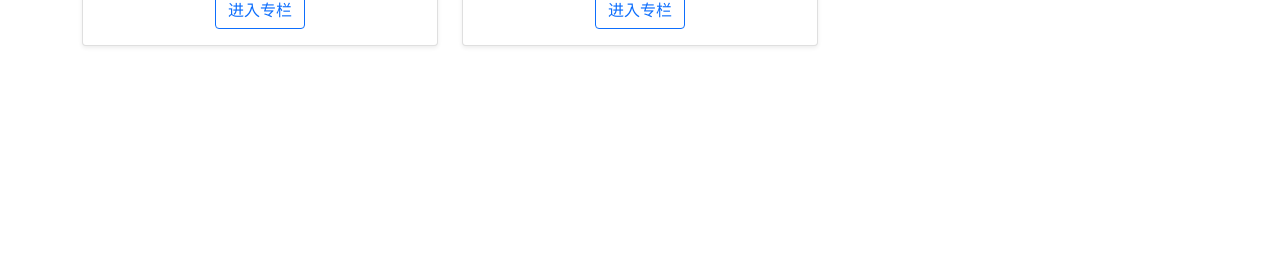
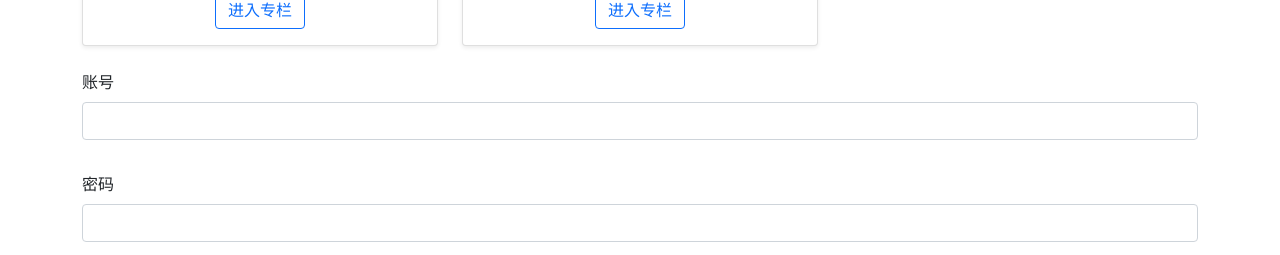
Before and after one commit to Tcgogo/zhishu, a Vue app: page / in a window 1280 px wide. Shown: the part 599-854 px from the top of the page. Before the commit the page ends 800 px from the top, so only its background shows below. Built offline with nearby package versions, Linux system fonts and the light colour scheme.

Commit message:
表单验证组件完成，待完善(ValidateInput)

```diff
--- a/src/App.vue
+++ b/src/App.vue
@@ -2,14 +2,29 @@
   <div class="container">
     <global-header :user="currentUser"></global-header>
     <column-list :list="list"></column-list>
+    <form>
+      <div class="mb-3">
+        <label for="exampleInputEmail1" class="form-label">账号</label>
+        <validate-input :rules="emailRules"></validate-input>
+      </div>
+      <div class="mb-3">
+        <label for="exampleInputPassword1" class="form-label">密码</label>
+        <input
+          type="password"
+          class="form-control"
+          id="exampleInputPassword1"
+        />
+      </div>
+    </form>
   </div>
 </template>
 
 <script lang="ts">
-import { defineComponent, PropType } from "vue";
+import { defineComponent, PropType, reactive } from "vue";
 import "bootstrap/dist/css/bootstrap.min.css";
 import ColumnList, { ColumnProps } from "./components/ColumnList.vue";
 import GlobalHeader, { UserProps } from "./components/GlobalHeader.vue";
+import ValidateInput, { RuleProps } from "./components/ValidateInput.vue";
 
 const testData: ColumnProps[] = [
   {
@@ -51,7 +66,7 @@ const testData: ColumnProps[] = [
 
 const currentUser: UserProps = {
   isLogin: true,
-  name: "Tcgogo"
+  name: "Tcgogo",
 };
 
 export default defineComponent({
@@ -59,11 +74,18 @@ export default defineComponent({
   components: {
     ColumnList,
     GlobalHeader,
+    ValidateInput,
   },
   setup() {
+    const emailRules: RuleProps = [
+      { type: "required", errorMessage: "电子邮箱地址不能为空！" },
+      { type: "email", errorMessage: "请输入正确的电子邮箱格式！" },
+    ];
+
     return {
       list: testData,
-      currentUser
+      currentUser,
+      emailRules,
     };
   },
 });
--- /dev/null
+++ b/src/components/ValidateInput.vue
@@ -0,0 +1,70 @@
+<template>
+  <div class="validata-input-container pb-3">
+    <input
+      class="form-control"
+      v-model="inputRef.val"
+      @blur="validateEmail"
+      :class="{ 'is-invalid': inputRef.error }"
+    />
+    <span v-if="inputRef.error" class="invalid-feedback">
+      {{ inputRef.errorMessage }}
+    </span>
+  </div>
+</template>
+
+<script lang="ts">
+import { defineComponent, PropType, reactive } from "vue";
+
+interface RuleProp {
+  type: "required" | "email";
+  errorMessage: string;
+}
+export type RuleProps = RuleProp[];
+
+export default defineComponent({
+  props: {
+    rules: {
+      type: Array as PropType<RuleProps>,
+    },
+  },
+  setup(props) {
+    const emailReg = /^[a-zA-Z0-9.!#$%&’*+/=?^_`{|}~-]+@[a-zA-Z0-9-]+(?:\.[a-zA-Z0-9-]+)*$/;
+    const inputRef = reactive({
+      val: "",
+      error: false,
+      errorMessage: "",
+    });
+
+    const validateEmail = () => {
+      if (props.rules) {
+        const allPassed = props.rules.every((rule) => {
+          let passed = true;
+          switch (rule.type) {
+            case "required":
+              passed = inputRef.val.trim() !== "";
+              inputRef.errorMessage = rule.errorMessage;
+              break;
+            case "email":
+              inputRef.errorMessage = rule.errorMessage;
+              passed = emailReg.test(inputRef.val);
+              break;
+            default:
+              break;
+          }
+          return passed;
+        });
+        inputRef.error = !allPassed;
+        console.log(inputRef.errorMessage )
+      }
+    };
+
+    return {
+      inputRef,
+      validateEmail,
+    };
+  },
+});
+</script>
+
+<style scoped>
+</style>
```
